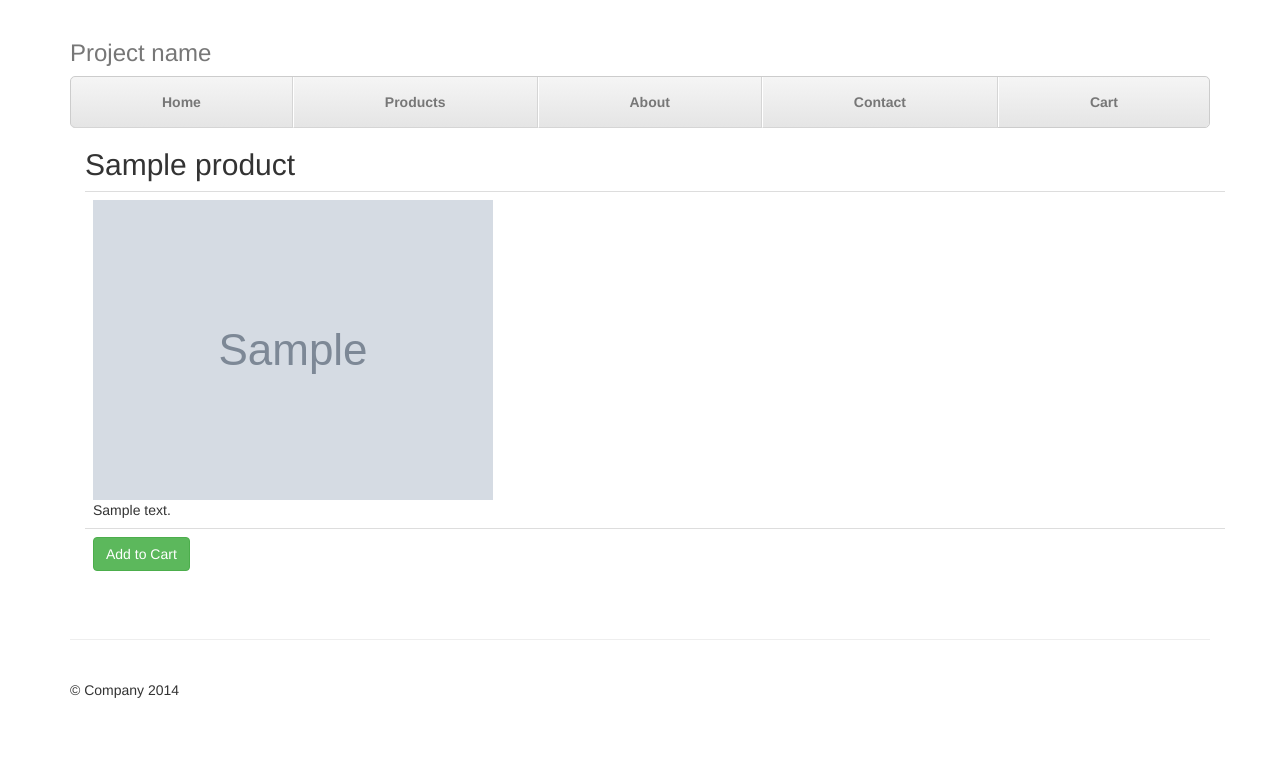
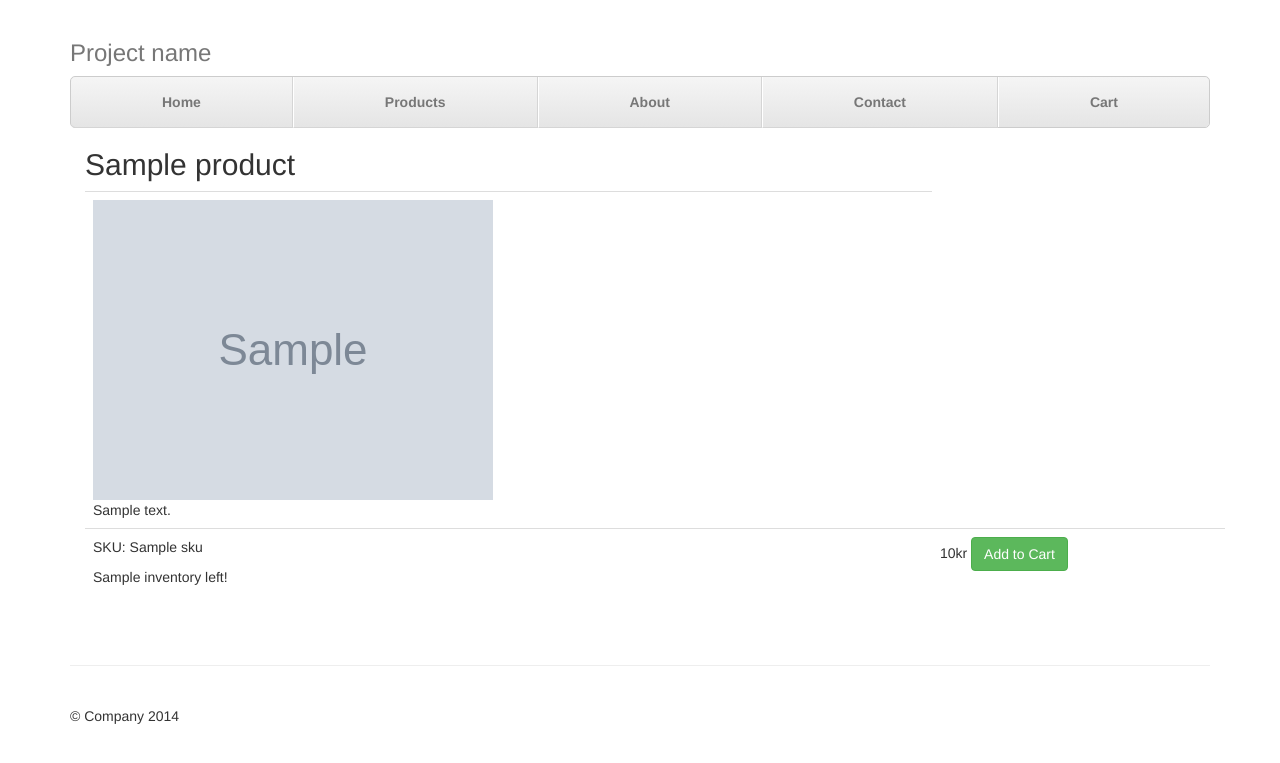
Before and after one commit to Barvin/Shopper, a Django app: template eCommerce/static/templates/product.html in a window 1280 px wide. Shown: the top 763 px of the page. Run offline with Django 3.2, Linux system fonts and the light colour scheme; the template is opened without the code that fills it: most values are stand-ins (such as "Sample title", 1, 10 or a date in 2020); grey boxes marked "Sample" are stand-in pictures; some libraries are stand-ins or nearby versions.

Commit message:
added pricing, SKUs, inventory to model and view

```diff
--- a/contact/models.py
+++ b/contact/models.py
@@ -15,3 +15,4 @@ class Contact(models.Model):
     # most recent first
     class Meta:
         ordering = ['-timestamp']
+        verbose_name = 'Contact'
--- a/eCommerce/static/templates/product.html
+++ b/eCommerce/static/templates/product.html
@@ -11,6 +11,7 @@
         </thead>
         <tbody>
         <tr>
+
             <td>
                 {% if product.image %}
 
@@ -21,6 +22,15 @@
         </tr>
         <tr>
             <td>
+                <p>
+                    SKU: {{ product.sku }}
+                </p>
+                <p>
+                    {{ product.inventory }} left!
+                </p>
+            </td>
+            <td>
+                {{ product.price }}kr
                 <a href="add" class="btn btn-success" role="button">Add to Cart</a>
             </td>
         </tr>
--- a/products/models.py
+++ b/products/models.py
@@ -7,6 +7,9 @@ class Products(models.Model):
     slug = models.SlugField(unique=True)
     description = models.CharField(max_length=500, blank=True, null=True)
     image = models.ImageField(upload_to='product_images', blank=True, null=True)
+    price = models.FloatField(default=0.00, max_length=120)
+    sku = models.CharField(max_length=160, default='default')
+    inventory = models.IntegerField(default=0)
 
     def __unicode__(self):
         return self.name
@@ -14,3 +17,4 @@ class Products(models.Model):
     # defines the ordering of the class' data should be in reverse
     class Meta:
         ordering = ['name']
+        verbose_name = 'Product'
```
Also changed, not shown: products/migrations/0003_auto__add_field_products_price__add_field_products_sku__add_field_prod.py (added), products/migrations/0004_auto__chg_field_products_price.py (added).
